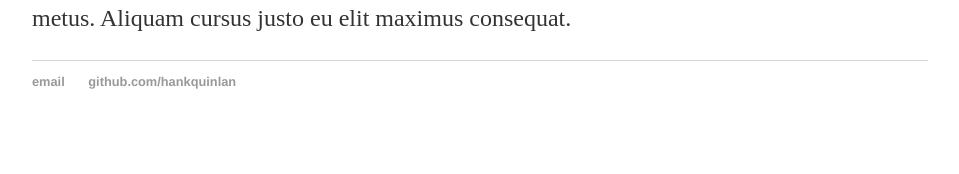
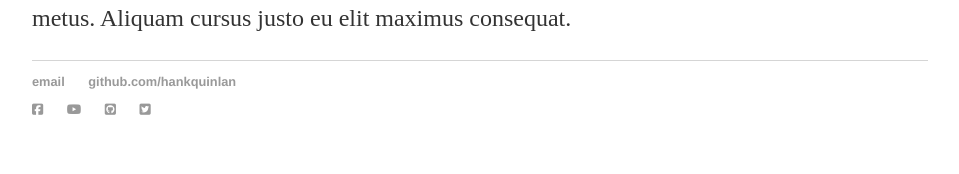
Before and after one commit to pedrocostaferreira/pedrocostaferreira.github.io, a Jekyll site: the page built from _posts/2016-06-09-post-teste.md, in a window 1280 px wide. Shown: the part 828-1002 px from the top of the page, without its empty margins (160-1119 px from the left). Built offline with Jekyll 4.4.1, drawn with Linux system fonts in a browser that asks for light colours; nearby versions of some CDN libraries; library files that are not in the unit come from our copies; before the commit the page ends 977 px from its top, so only the background shows below that.

Commit message:
Update default.html

```diff
--- a/_layouts/default.html
+++ b/_layouts/default.html
@@ -31,6 +31,15 @@
 	        		<li><a href="mailto:hankquinlanhub@gmail.com">email</a></li>
 	        		<li><a href="https://github.com/hankquinlan">github.com/hankquinlan</a></li>
 				</ul>
+
+			<ul>
+				<li><a href=""><i class="fa fa-facebook-square" aria-hidden="true"></i></a></li>
+				<li><a href=""><i class="fa fa-youtube-play" aria-hidden="true"></i></a></li>
+				<li><a href=""><i class="fa fa-github-square" aria-hidden="true"></i></a></li>
+				<li><a href=""><i class="fa fa-twitter-square" aria-hidden="true"></i></a></li>
+
+
+			</ul>
 			</footer>
 		</body>
 	</html>
```
